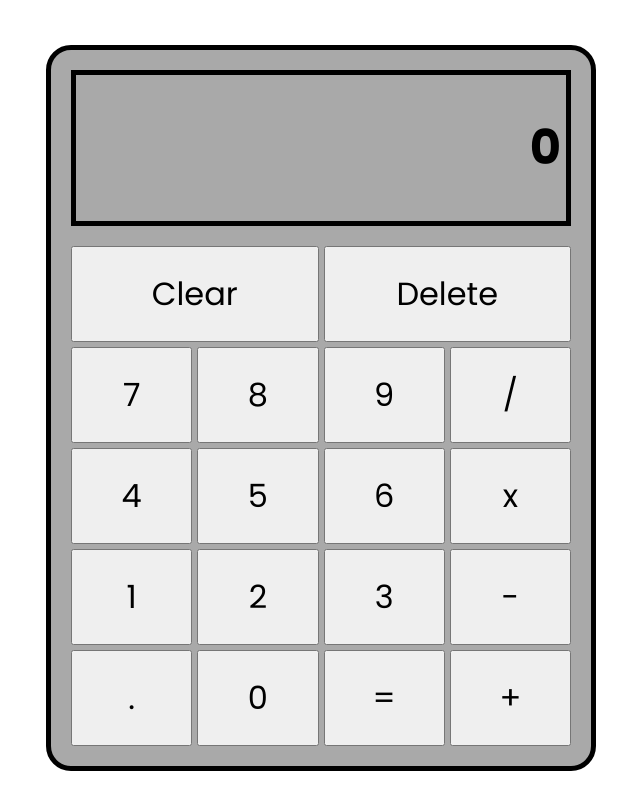
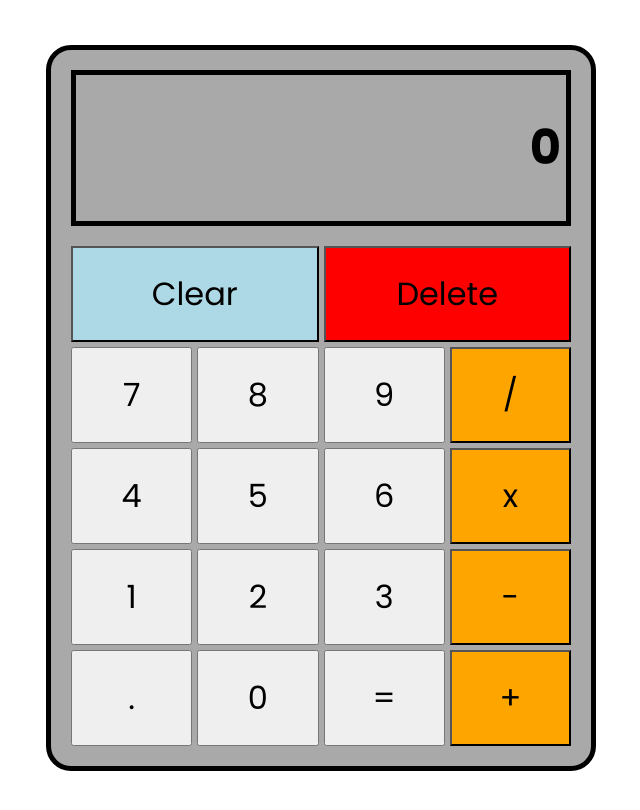
Before and after one commit to MuhammedKasem/simpleCalculator, a plain HTML site: page index.html in a window 1280 px wide. Shown: the whole page, without its empty margins (319-959 px from the left). Drawn offline with Linux system fonts and the light colour scheme; a web font is replaced by a local one.

Commit message:
Set decimal places to 2 and updated the styling

```diff
--- a/script.js
+++ b/script.js
@@ -4,6 +4,7 @@ const clearBtn = document.querySelector('.clear');
 const digits = document.querySelectorAll('.digit');
 const operations = document.querySelectorAll('.operation')
 const equalsBtn = document.querySelector('.equalBtn');
+
 let num1 = "";
 let num2 = "";
 let displayText = "";
@@ -44,7 +45,7 @@ function operate(num1, num2) {
       result = divide(num1, num2);
       break;
   }
-  return result;
+  return parseFloat(result.toFixed(2));
 }
 
 digits.forEach((digit) => {
@@ -57,8 +58,12 @@ operations.forEach((operationBtn) => {
 
 
 function setDisplay(e) {
+  // Sets the screen content to empty in order to remove the 0 before displaying content.
   if (screen.textContent == 0) screen.textContent = "";
+
   screen.textContent += e.target.innerHTML
+
+  // Checks if operator button was clicked and if both numbers contain values yet.
   if (e.target.classList.contains('operation')) {
     if (num1 !== "" && num2 !== "") {
       num1 = operate(num1, num2);
@@ -69,19 +74,23 @@ function setDisplay(e) {
     operation = e.target.innerHTML;
     return;
   }
+  // If the operation is not assigned yet assign the value the user enters to num1 else assign it to num2.
   (operation == "") ? num1 += e.target.innerHTML : num2 += e.target.innerHTML;
 }
 
+// Resets data when the clear button is pressed.
 function clearCalc() {
   num1 = "";
   num2 = "";
   operation = "";
   result = 0;
 }
+
 clearBtn.addEventListener('click', () => { screen.textContent = "0"; clearCalc(); })
 equalsBtn.addEventListener('click', () => {
   result = operate(num1, num2);
-  screen.textContent += ' = ' + result;
+  screen.textContent = result;
   operation = "";
   console.log(result);
+  console.log(`num 1 = ${num1} num2 = ${num2}`)
 })
--- a/styles.css
+++ b/styles.css
@@ -58,3 +58,15 @@ button {
   height: 10%;
   padding: 5px;
 }
+
+.operation {
+  background-color: orange;
+}
+
+.clear {
+  background-color: lightblue;
+}
+
+.delete {
+  background-color: red;
+}
```
